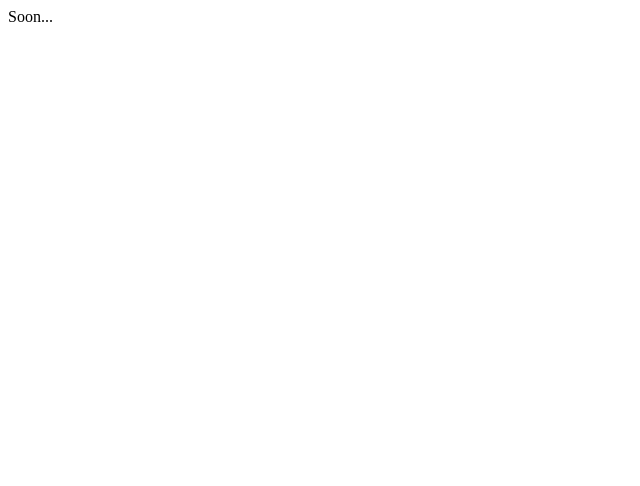
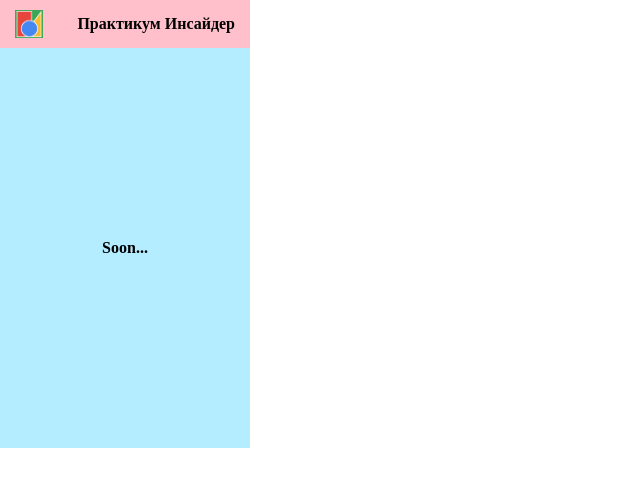
Before and after one commit to cherrynik/practicum-insider, a browser extension: page index.html in a window 1280 px wide. Shown: the whole page, without its empty margins (0-640 px from the left). Drawn offline with Linux system fonts and the light colour scheme.

Commit message:
base make up made. js settin up

```diff
--- a/foreground.js
+++ b/foreground.js
@@ -1 +1,6 @@
 alert("Hello!");
+// let forTranslation = document.querySelectorAll('[data-resource]');
+// forTranslation.forEach(function(el) {
+//     el.innerText =
+//         chrome.i18n.getMessage(el.getAttribute('data-resource'));
+// })
--- a/index.html
+++ b/index.html
@@ -2,9 +2,18 @@
 <html>
 <head>
     <meta charset="UTF-8">
-    <title>Practicum Dark Theme</title>
+    <title>Practicum Insider</title>
+    <link rel="stylesheet" href="./styles/reset.css">
+    <link rel="stylesheet" href="./styles/bootstrap.css">
+    <link rel="stylesheet" href="./styles/index.css">
 </head>
-<body>
-Soon...
+<body class="PracticumInsider">
+    <header class="container header">
+        <img class="header__logo" src="./images/icons/32.png" alt="Logo">
+        <h3 class="header__name">Практикум Инсайдер</h3>
+    </header>
+    <section class="content">
+        Soon...
+    </section>
 </body>
 </html>
--- /dev/null
+++ b/styles/bootstrap.css
@@ -0,0 +1,3 @@
+.container {
+    padding: 0 15px;
+}
--- /dev/null
+++ b/styles/index.css
@@ -0,0 +1,38 @@
+:root {
+    --app-width: 250px;
+    --app-height: 400px;
+    --logo-size: 28px;
+}
+
+.PracticumInsider {
+    width: var(--app-width);
+    height: var(--app-height);
+    margin: 0;
+    padding: 0;
+}
+
+.header {
+    display: flex;
+    justify-content: space-between;
+    align-items: center;
+    background-color: pink;
+    height: 48px;
+    width: 100%;
+}
+    .header__logo {
+        width: var(--logo-size);
+        height: var(--logo-size);
+    }
+
+    .header__name {
+        font-size: 16px;
+    }
+
+.content {
+    display: flex;
+    align-items: center;
+    justify-content: center;
+    height: 100%;
+    background-color: #b3edff;
+    font-weight: bold;
+}
--- /dev/null
+++ b/styles/reset.css
@@ -0,0 +1,3 @@
+* {
+    box-sizing: border-box;
+}
```
Also changed, not shown: _locales/en/messages.json (+5 -2 lines), _locales/ru/messages.json (+7 -2 lines), background.js (+20 -21 lines), manifest.json, 1 other file.
